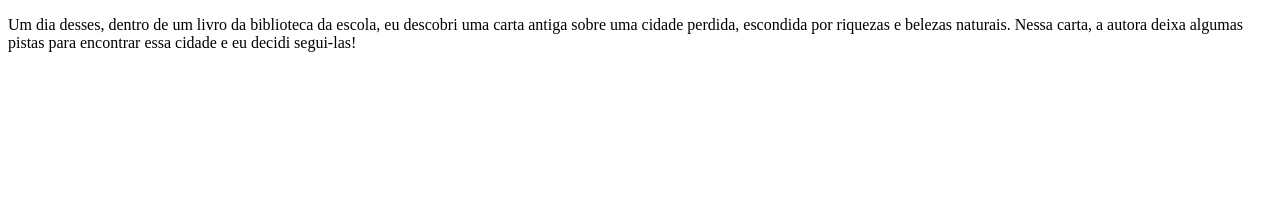
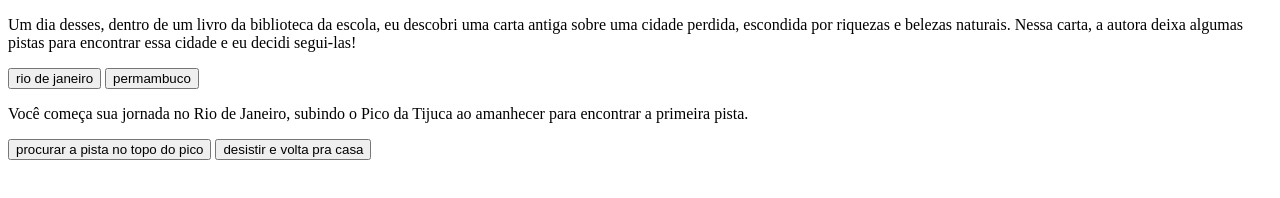
Before and after one commit to joaovitinh/fluxograma, a plain HTML site: page index.html in a window 1280 px wide. Drawn offline with Linux system fonts and the light colour scheme.

Commit message:
Add files via upload

```diff
--- a/index.html
+++ b/index.html
@@ -7,9 +7,16 @@
 </head>
 <body>
     <main>
-        <div>
-            <p>Um dia desses, dentro de um livro da biblioteca da escola, eu descobri uma carta antiga sobre uma cidade perdida, escondida por riquezas e belezas naturais. Nessa carta, a autora deixa algumas pistas para encontrar essa cidade e eu decidi segui-las!</p>
+        <div class="passo" id="passo-0">
+        <p>Um dia desses, dentro de um livro da biblioteca da escola, eu descobri uma carta antiga sobre uma cidade perdida, escondida por riquezas e belezas naturais. Nessa carta, a autora deixa algumas pistas para encontrar essa cidade e eu decidi segui-las!</p>
+        <button class="btn-proximo" data-proximo="1">rio de janeiro</button>
+        <button class="btn-proximo" data-proximo="2">permambuco</button>
+
         </div>
+        <div class="passo" id="passo-1">
+            <p>Você começa sua jornada no Rio de Janeiro, subindo o Pico da Tijuca ao amanhecer para encontrar a primeira pista.</p>
+            <button class="btn-proximo" data-proximo="3">procurar a pista no topo do pico</button>
+            <button class="btn-proximo" data-proximo="4">desistir e volta pra casa</button>
     </main>
 
 </body>
```
